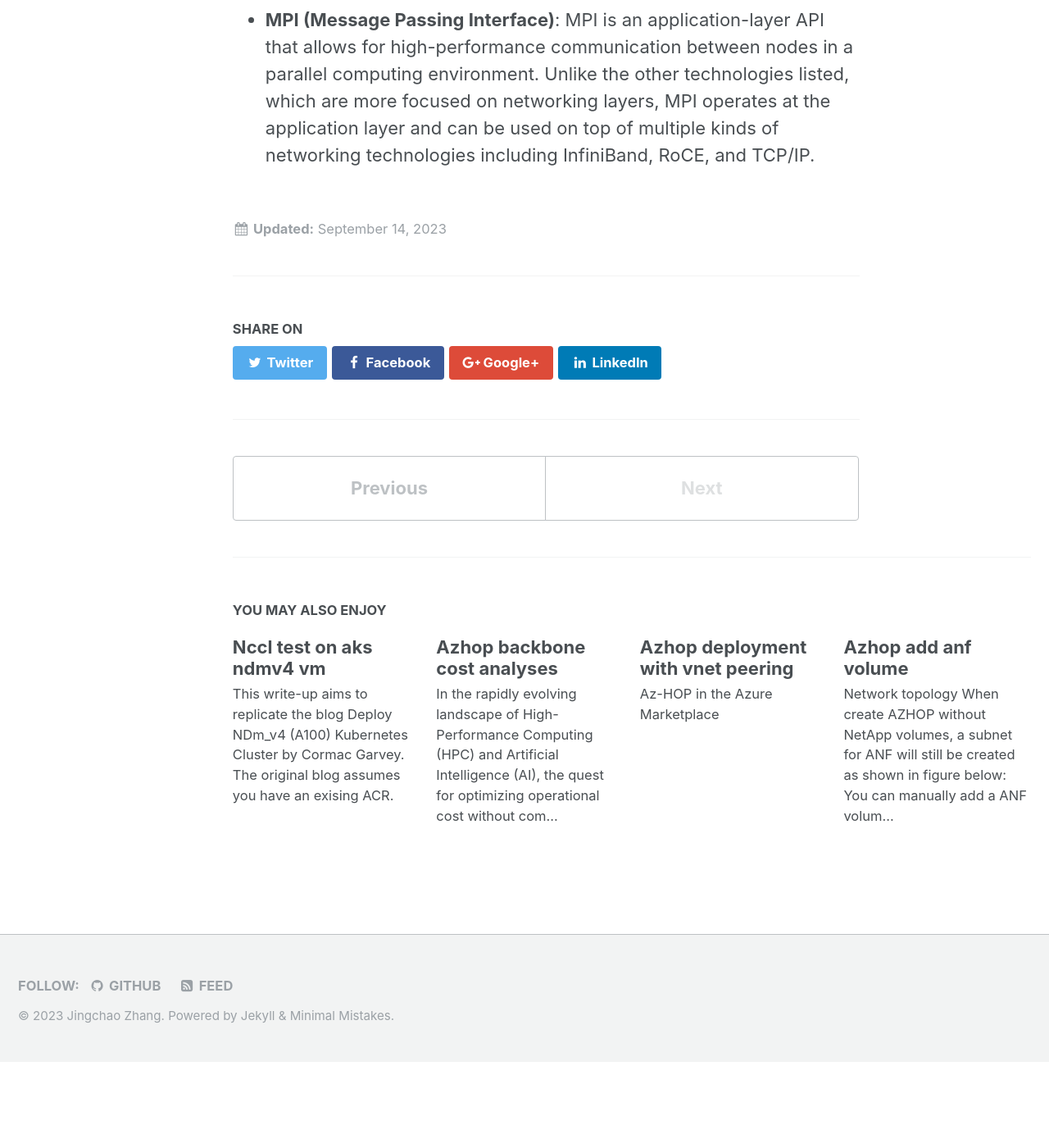
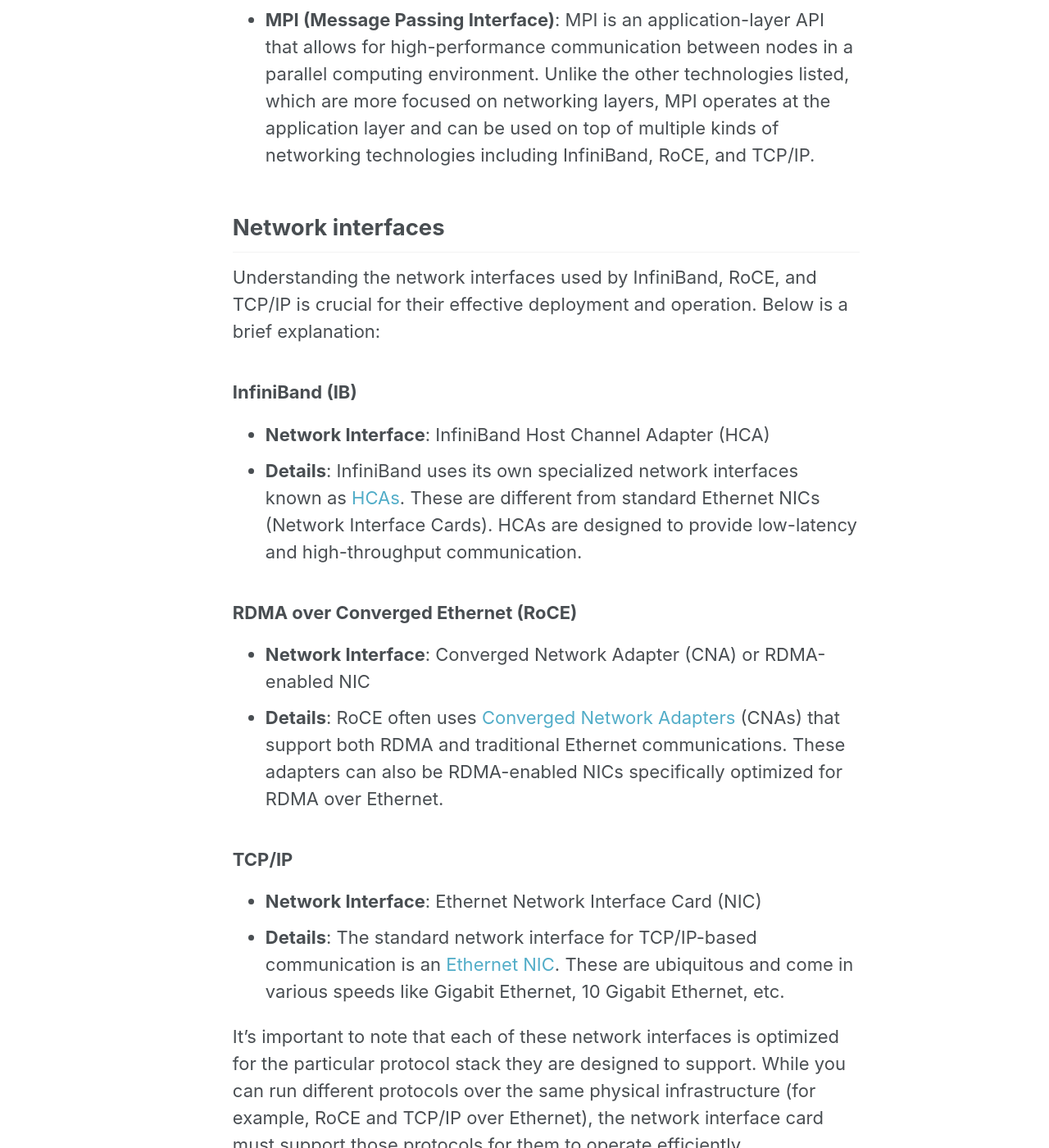
Before and after one commit to JingchaoZhang/JingchaoZhang.github.io, a Jekyll site: the page built from _posts/2023-09-14-HPC network technologies.md, in a window 1280 px wide and 1400 px high, scrolled down 3056 px. Shown: the whole window at 82% size. Built offline with Jekyll 4.4.1, drawn with Linux system fonts in a browser that asks for light colours; before the commit the page ends 4351 px from its top, so only the background shows below that.

Commit message:
Update 2023-09-14-HPC network technologies.md

```diff
--- a/_posts/2023-09-14-HPC network technologies.md
+++ b/_posts/2023-09-14-HPC network technologies.md
@@ -46,3 +46,20 @@ In the rapidly evolving landscape of High-Performance Computing (HPC) and Artifi
 - **NCCL**: This is a library for collective communication that's particularly useful in multi-GPU setups for machine learning. It's protocol agnostic to an extent and can work over InfiniBand, RoCE, or even TCP/IP if necessary.
 
 - **MPI (Message Passing Interface)**: MPI is an application-layer API that allows for high-performance communication between nodes in a parallel computing environment. Unlike the other technologies listed, which are more focused on networking layers, MPI operates at the application layer and can be used on top of multiple kinds of networking technologies including InfiniBand, RoCE, and TCP/IP.
+
+## Network interfaces
+Understanding the network interfaces used by InfiniBand, RoCE, and TCP/IP is crucial for their effective deployment and operation. Below is a brief explanation:
+
+### InfiniBand (IB)
+- **Network Interface**: InfiniBand Host Channel Adapter (HCA)
+- **Details**: InfiniBand uses its own specialized network interfaces known as [HCAs](https://www.google.com/search?sca_esv=565545338&rlz=1C1CHBF_enUS1013US1013&sxsrf=AM9HkKnaY_cAe3tG3Uf77OinaP3Wgu8Qxg:1694748959609&q=InfiniBand+Host+Channel+Adapter+(HCA)&tbm=isch&source=lnms&sa=X&ved=2ahUKEwif4uHt16uBAxU2gGoFHdIsBv4Q0pQJegQIChAB&biw=2048&bih=995&dpr=1.25). These are different from standard Ethernet NICs (Network Interface Cards). HCAs are designed to provide low-latency and high-throughput communication.
+
+### RDMA over Converged Ethernet (RoCE)
+- **Network Interface**: Converged Network Adapter (CNA) or RDMA-enabled NIC
+- **Details**: RoCE often uses [Converged Network Adapters](https://www.google.com/search?q=Converged+Network+Adapter+(CNA)&tbm=isch&ved=2ahUKEwiXgdnu16uBAxUHAWIAHRX5CLcQ2-cCegQIABAA&oq=Converged+Network+Adapter+(CNA)&gs_lcp=CgNpbWcQAzIFCAAQgAQ6BAgjECdQ0gRY0gRgxAdoAHAAeACAAW2IAcsBkgEDMS4xmAEAoAEBqgELZ3dzLXdpei1pbWfAAQE&sclient=img&ei=IdEDZdfsIYeCiLMPlfKjuAs&bih=995&biw=2048&rlz=1C1CHBF_enUS1013US1013) (CNAs) that support both RDMA and traditional Ethernet communications. These adapters can also be RDMA-enabled NICs specifically optimized for RDMA over Ethernet.
+
+### TCP/IP
+- **Network Interface**: Ethernet Network Interface Card (NIC)
+- **Details**: The standard network interface for TCP/IP-based communication is an [Ethernet NIC](https://www.bing.com/images/search?q=Ethernet+NIC&form=HDRSC4&first=1). These are ubiquitous and come in various speeds like Gigabit Ethernet, 10 Gigabit Ethernet, etc.
+
+It's important to note that each of these network interfaces is optimized for the particular protocol stack they are designed to support. While you can run different protocols over the same physical infrastructure (for example, RoCE and TCP/IP over Ethernet), the network interface card must support those protocols for them to operate efficiently.
```
